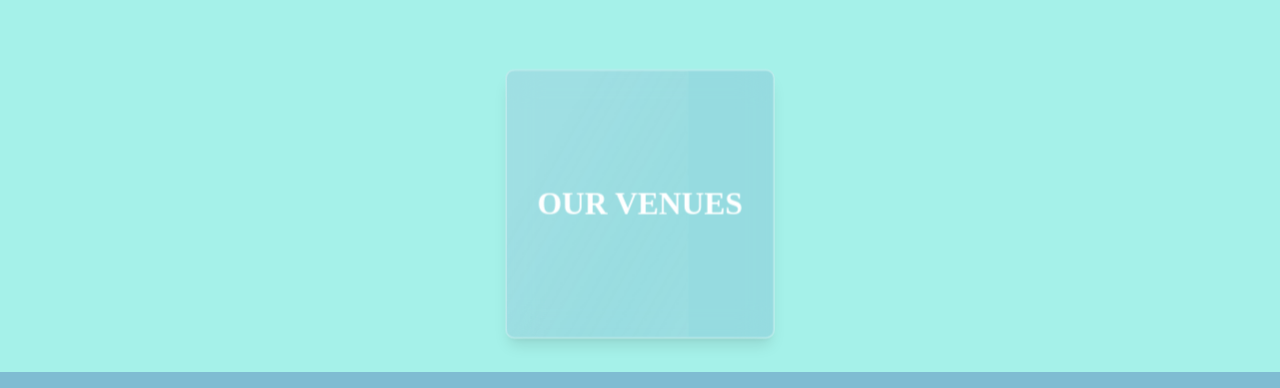
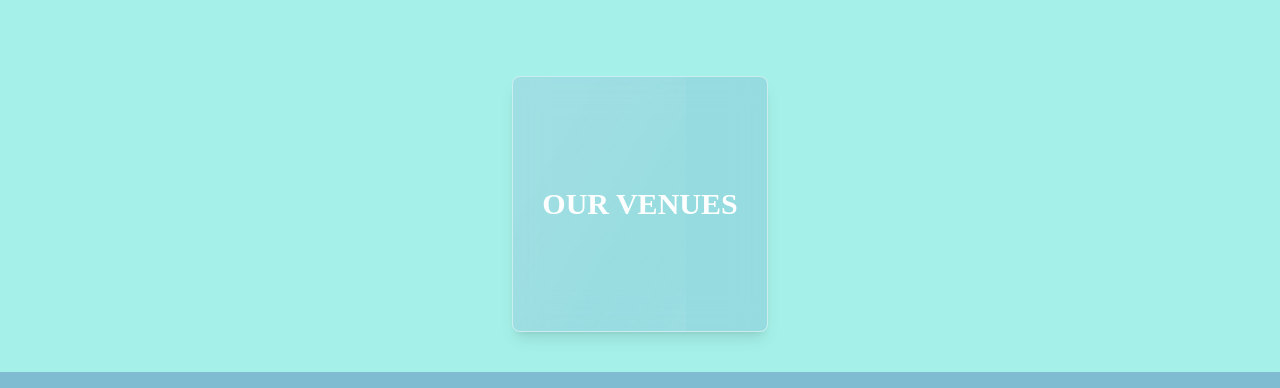
Before and after one commit to Aniketyadav05/Thrill-Events, a React (Vite) app: page / in a window 1280 px wide. Shown: the part 3614-4002 px from the top of the page. Built offline with nearby package versions, Linux system fonts and the light colour scheme; a web font is replaced by a local one.

Commit message:
new commit

```diff
--- a/src/components/Card.jsx
+++ b/src/components/Card.jsx
@@ -19,13 +19,16 @@
   return (
     <div className="flex flex-col items-center justify-center relative mb-10">
       {/* Main card */}
-      <div
-        className={`bg-[#7FBCD2] text-white w-64 h-64 rounded-lg shadow-lg flex items-center justify-center cursor-pointer transition-all duration-300 ease-in-out ${expanded ? ' h-16 mb-4 scale-105' : 'scale-105'} bg-opacity-40 backdrop-blur-lg border border-opacity-50 border-white relative overflow-hidden z-10`}
+      <motion.div
+        className={`bg-[#7FBCD2] text-white w-64 rounded-lg shadow-lg flex items-center justify-center cursor-pointer transition-all duration-500 ease-in-out bg-opacity-40 backdrop-blur-lg border border-opacity-50 border-white relative overflow-hidden z-10`}
         onClick={() => setExpanded(!expanded)}
+        animate={{ height: expanded ? '3rem' : '16rem' }} // Smooth height transition
       >
-        <h1 className='text-3xl font-extrabold'>OUR VENUES</h1>
-        <div className="absolute inset-0 bg-gradient-to-r from-transparent via-white to-transparent opacity-30 animate-shine"></div>
-      </div>
+        <h1 className={`text-3xl font-extrabold transition-transform duration-500 `}>
+          OUR VENUES
+        </h1>
+        <div className={`absolute inset-0 bg-gradient-to-r from-transparent via-white to-transparent opacity-30 animate-shine ${expanded ? 'hidden' : 'block'}`}></div>
+      </motion.div>
 
       {/* Expanded cards */}
       {expanded && (
```
